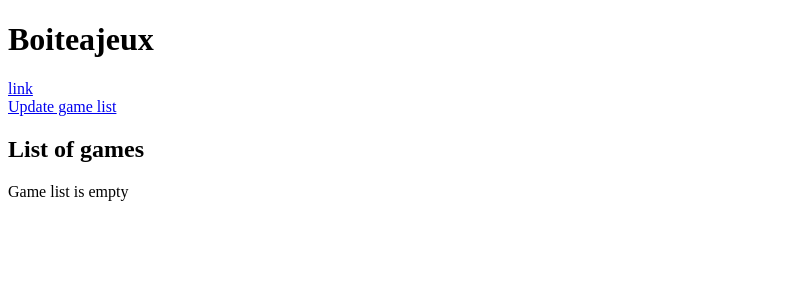
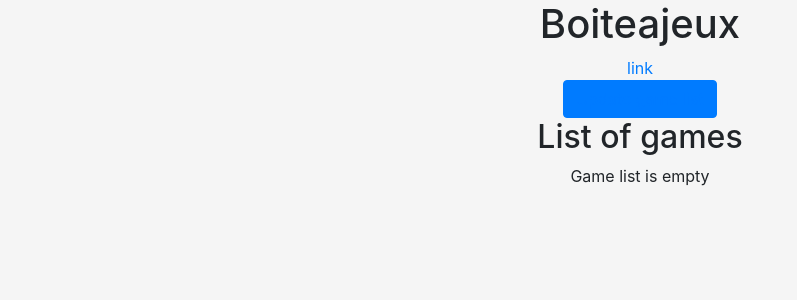
Before and after one commit to dmcarmo/boardgames-online, a Rails app: page /sites/1 in a window 1280 px wide. Shown: the top 300 px of the page, without its empty margins (0-797 px from the left). Run offline with Rails 7, Linux system fonts and the light colour scheme; data comes from the database, SQL or seed files in the repository; data that the repository does not hold is empty; style sheets or scripts are compiled from the project's sources; some libraries are stand-ins or nearby versions.

Commit message:
Installed bootstrap and improved front end
installed bootstrap, created layout.scss with global config, changed games index view to show links

```diff
--- /dev/null
+++ b/app/assets/stylesheets/_layout.scss
@@ -0,0 +1,33 @@
+body {
+  background-color: whitesmoke
+}
+
+.container {
+  display: flex;
+  justify-content: center;
+  align-items: center;
+  flex-direction: column;
+}
+
+h1, h3 {
+  text-align: center;
+}
+
+.header {
+  border: 1px solid black;
+  border-radius: 4px;
+  margin-top: 20px;
+  margin-bottom: 30px;
+}
+
+.empty {
+  padding: 15px 0px;
+}
+.table {
+  display: flex;
+  justify-content: center;
+  border: 1px solid black;
+  border-radius: 4px;
+  margin-top: 30px;
+  margin-bottom: 20px;
+}
--- /dev/null
+++ b/app/assets/stylesheets/application.scss
@@ -0,0 +1,2 @@
+@import "bootstrap/scss/bootstrap";
+@import "layout";
--- a/app/views/layouts/application.html.erb
+++ b/app/views/layouts/application.html.erb
@@ -1,7 +1,8 @@
 <!DOCTYPE html>
 <html>
   <head>
-    <title>BoardgamesOnline</title>
+    <title>Boardgames Online</title>
+    <meta name='description' content='Helps you find out where to play your favorite boardgames online'>
     <%= csrf_meta_tags %>
     <%= csp_meta_tag %>
 
@@ -10,6 +11,8 @@
   </head>
 
   <body>
-    <%= yield %>
+    <div class='container'>
+      <%= yield %>
+    </div>
   </body>
 </html>
--- a/package.json
+++ b/package.json
@@ -5,6 +5,7 @@
     "@rails/activestorage": "^6.0.0",
     "@rails/ujs": "^6.0.0",
     "@rails/webpacker": "4.2.2",
+    "bootstrap": "^4.5.0",
     "turbolinks": "^5.2.0"
   },
   "version": "0.1.0",
```
Also changed, not shown: app/assets/stylesheets/application.css (deleted, +0 -15 lines), app/views/games/index.html.erb (+14 -3 lines), 1 other file.
